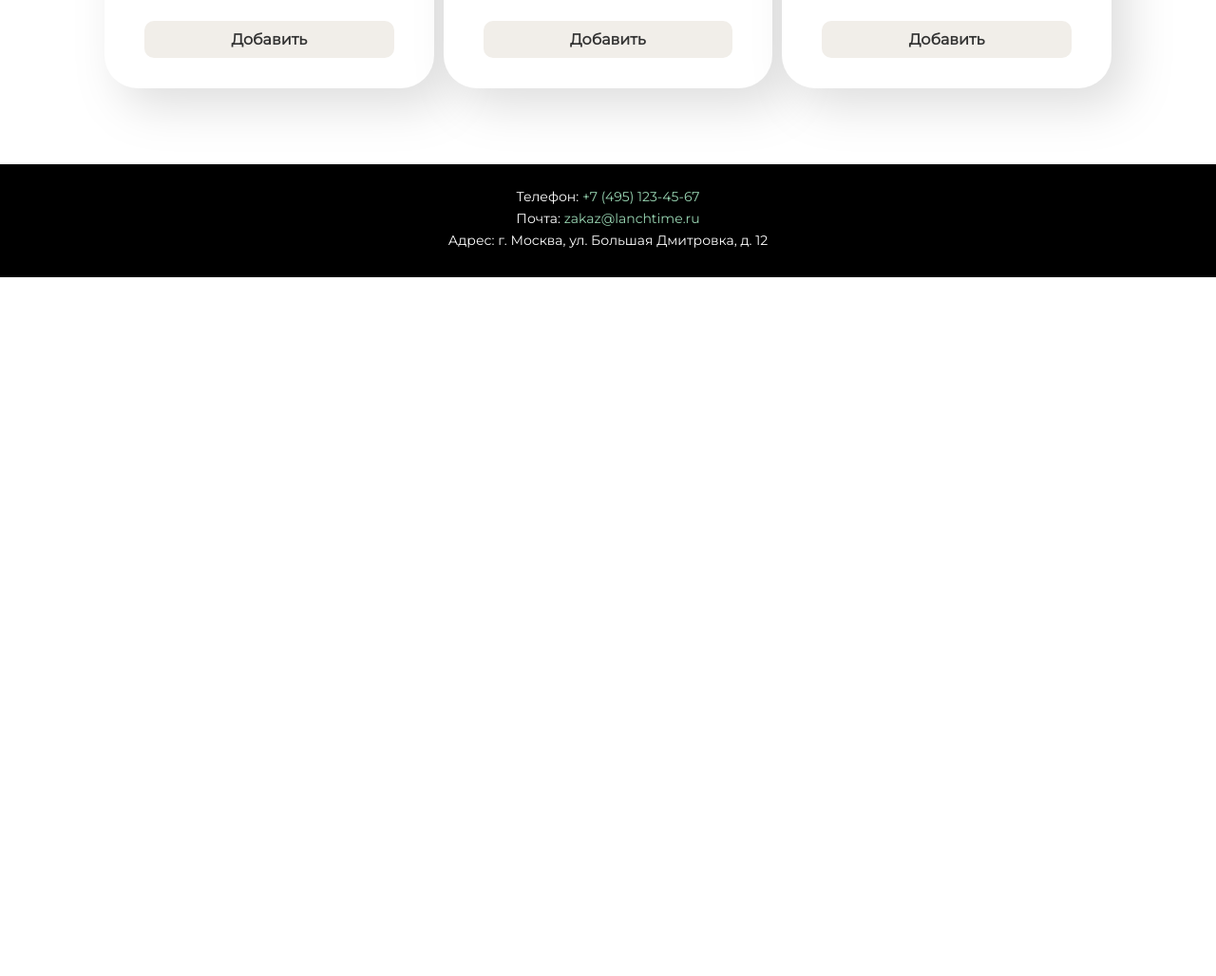
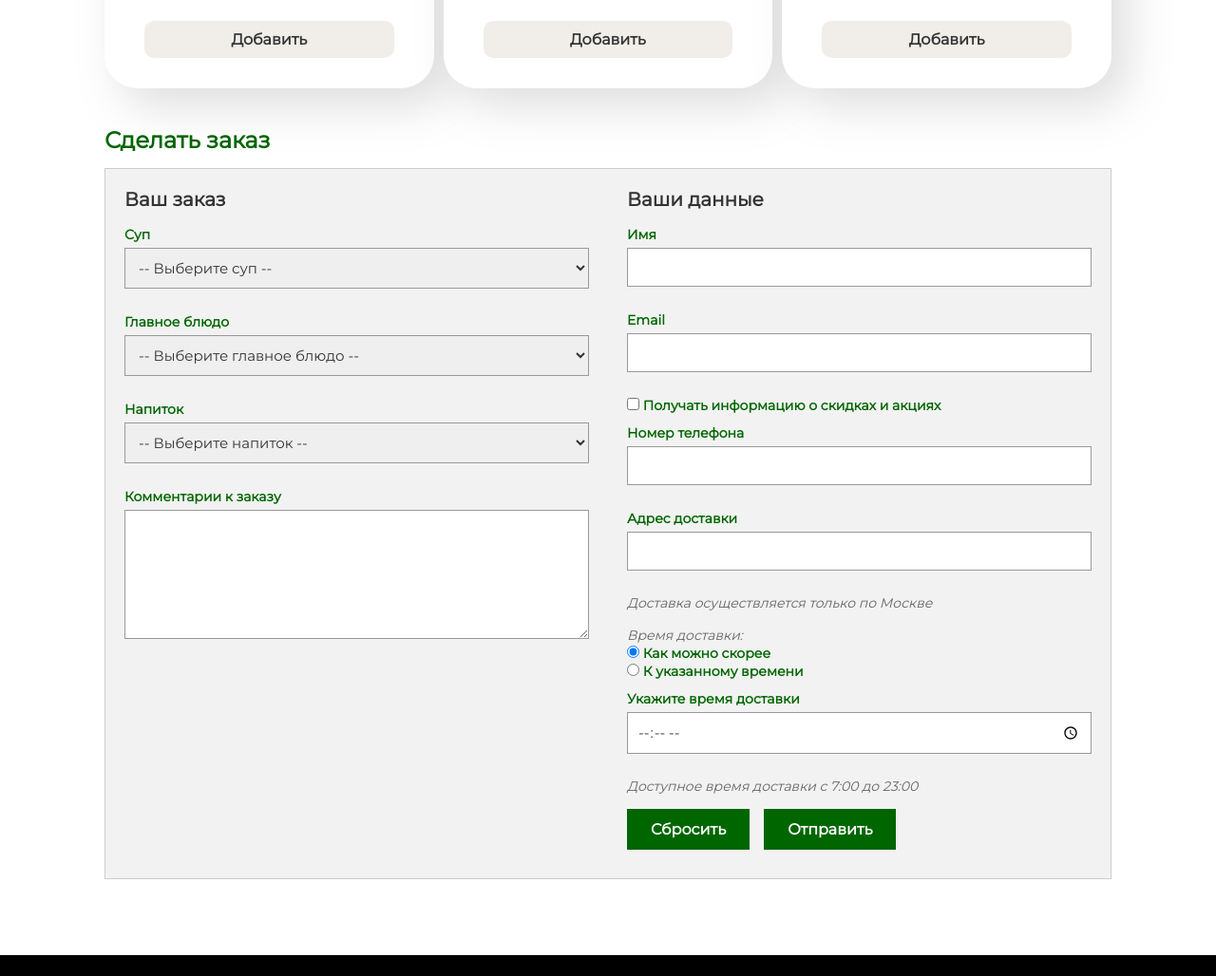
Before and after one commit to iluhaleon2007-alt/lanchtime-site, a plain HTML site: page lunch.html in a window 1280 px wide. Shown: the part 1758-2786 px from the top of the page at 95% size. Before the commit the page ends 2050 px from the top, so only its background shows below. Drawn offline with Linux system fonts and the light colour scheme.

Commit message:
Обновление сайта

```diff
--- a/lunch.css
+++ b/lunch.css
@@ -81,6 +81,38 @@ main {
   cursor: pointer;
 }
 
+/* Форма заказа - две колонки на флексбоксах */
+
+.order-form {
+  display: flex;
+  flex-wrap: wrap;
+  gap: 20px 40px;
+  width: 100%;
+  align-items: flex-start;
+}
+
+.order-column {
+  flex: 1;
+}
+
+.order-column h3 {
+  font-size: 20px;
+  font-weight: 600;
+  margin-bottom: 15px;
+}
+
+.note {
+  font-size: 14px;
+  font-style: italic;
+  color: #666666;
+  margin-bottom: 15px;
+}
+
+.order-buttons {
+  display: flex;
+  gap: 15px;
+}
+
 /* Планшеты */
 
 @media (max-width: 800px) {
@@ -94,6 +126,10 @@ main {
 
   .dish {
     padding: 20px;
+  }
+
+  .order-column {
+    flex: 1 1 100%;
   }
 }
 
--- a/lunch.html
+++ b/lunch.html
@@ -20,6 +20,7 @@
       <a href="#soups">Супы</a>
       <a href="#mains">Главные блюда</a>
       <a href="#drinks">Напитки</a>
+      <a href="#order">Заказ</a>
       <a href="auth.html">Вход</a>
       <a href="#contacts">Контакты</a>
     </nav>
@@ -106,6 +107,84 @@
         </div>
       </div>
     </section>
+
+    <section id="order">
+      <h2>Сделать заказ</h2>
+      <form class="order-form" action="https://httpbin.org/post" method="post">
+        <div class="order-column">
+          <h3>Ваш заказ</h3>
+          <p>
+            <label for="soup">Суп</label>
+            <select id="soup" name="soup">
+              <option value="">-- Выберите суп --</option>
+              <option value="tomato">Томатный суп с нутом - 120 руб.</option>
+              <option value="chicken">Куриный суп с овощами - 140 руб.</option>
+              <option value="cream">Крем-суп в хлебной корке - 160 руб.</option>
+            </select>
+          </p>
+          <p>
+            <label for="main">Главное блюдо</label>
+            <select id="main" name="main">
+              <option value="">-- Выберите главное блюдо --</option>
+              <option value="pasta">Паста с грибами в сливочном соусе - 380 руб.</option>
+              <option value="fish">Филе рыбы с овощами - 420 руб.</option>
+              <option value="rice">Рис с лососем - 360 руб.</option>
+            </select>
+          </p>
+          <p>
+            <label for="drink">Напиток</label>
+            <select id="drink" name="drink">
+              <option value="">-- Выберите напиток --</option>
+              <option value="orange">Апельсиновый сок - 120 руб.</option>
+              <option value="carrot">Морковный фреш - 110 руб.</option>
+              <option value="green">Зелёный фреш - 130 руб.</option>
+            </select>
+          </p>
+          <p>
+            <label for="comment">Комментарии к заказу</label>
+            <textarea id="comment" name="comment" rows="6"></textarea>
+          </p>
+        </div>
+
+        <div class="order-column">
+          <h3>Ваши данные</h3>
+          <p>
+            <label for="name">Имя</label>
+            <input id="name" type="text" name="name">
+          </p>
+          <p>
+            <label for="email">Email</label>
+            <input id="email" type="email" name="email">
+          </p>
+          <p>
+            <label><input type="checkbox" name="discounts" value="yes"> Получать информацию о скидках и акциях</label>
+          </p>
+          <p>
+            <label for="phone">Номер телефона</label>
+            <input id="phone" type="tel" name="phone">
+          </p>
+          <p>
+            <label for="address">Адрес доставки</label>
+            <input id="address" type="text" name="address">
+          </p>
+          <p class="note">Доставка осуществляется только по Москве</p>
+          <p>
+            <span class="note">Время доставки:</span><br>
+            <label><input type="radio" name="speed" value="fast" checked> Как можно скорее</label><br>
+            <label><input type="radio" name="speed" value="exact"> К указанному времени</label>
+          </p>
+          <p>
+            <label for="time">Укажите время доставки</label>
+            <input id="time" type="time" name="time">
+          </p>
+          <p class="note">Доступное время доставки с 7:00 до 23:00</p>
+          <p class="order-buttons">
+            <button type="reset">Сбросить</button>
+            <button type="submit">Отправить</button>
+          </p>
+        </div>
+      </form>
+    </section>
   </main>
 
   <footer id="contacts">
--- a/print.css
+++ b/print.css
@@ -4,10 +4,22 @@
   margin: 2cm;
 }
 
+/* На бумаге нет экрана: обычный поток, без экрановых высот */
+
 body {
+  display: block;
+  min-height: 0;
   color: #000000;
   background: #ffffff;
   font-size: 12pt;
+}
+
+/* Страница входа: фоновая фотография на бумаге не нужна */
+
+body.auth-page {
+  display: block;
+  min-height: 0;
+  background-image: none;
 }
 
 /* Элементы управления при печати не нужны */
@@ -20,26 +32,58 @@ textarea {
   display: none;
 }
 
+/* Фиксированные ширины не помещаются на лист */
+
+main {
+  width: auto;
+  padding: 0;
+}
+
+.dishes {
+  grid-template-columns: 1fr 1fr;
+  gap: 10px;
+}
+
+.dish {
+  padding: 15px;
+  border-radius: 10px;
+  border: 1px solid #999999;
+  filter: none;
+}
+
+.dish img {
+  height: 120px;
+}
+
+.order-form {
+  width: 100%;
+}
+
+.order-column {
+  flex: 1 1 100%;
+}
+
+/* Тёмные фоны заменяем белым, белый текст - чёрным */
+
 header,
 footer {
   background: #ffffff;
   color: #000000;
-  border-bottom: 1px solid #000000;
-  padding: 10px;
+  border: none;
+  padding: 0;
+  margin: 0;
 }
 
-footer {
-  border-bottom: none;
-  border-top: 1px solid #000000;
+header h1,
+h2,
+label,
+th,
+footer a {
+  color: #000000;
 }
 
-.dish {
-  filter: none;
-  border: 1px solid #999999;
-}
-
-.dish button {
-  display: none;
+th {
+  background-color: #ffffff;
 }
 
 a {
@@ -47,6 +91,20 @@ a {
   text-decoration: underline;
 }
 
+/* Блоки не должны разрываться между страницами */
+
+.dish,
+.order-column,
+table {
+  page-break-inside: avoid;
+  break-inside: avoid;
+}
+
+h2 {
+  page-break-after: avoid;
+}
+
 img {
   max-width: 100%;
+  height: auto;
 }
```
